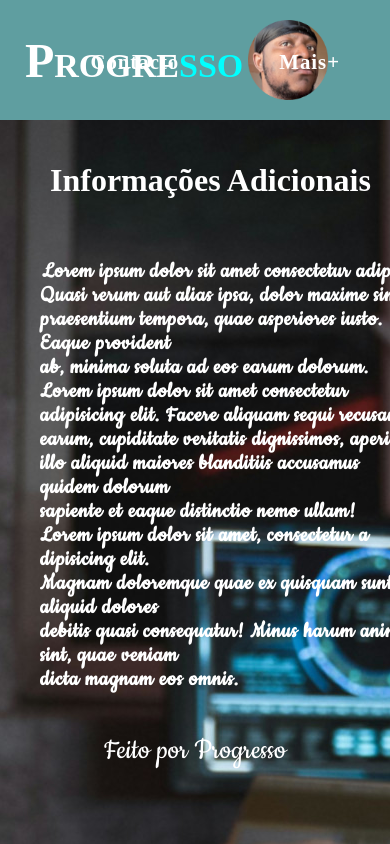
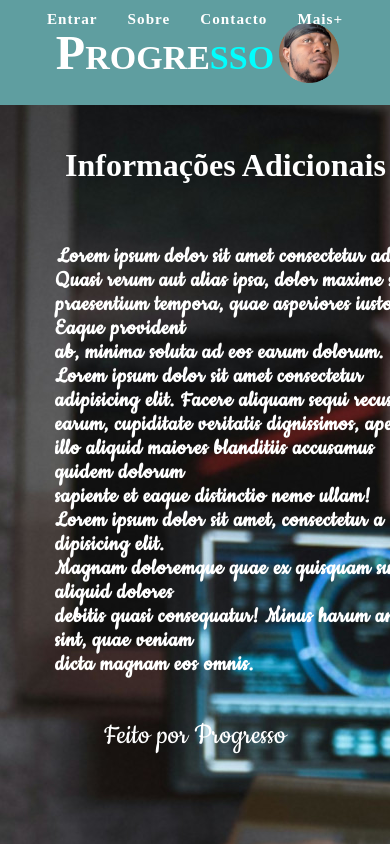
Before and after one commit to Progresso2001/Rest-html-css, a plain HTML site: page index003.html in a window 390 px wide. Shown: the top 844 px of the page. Drawn offline with Linux system fonts and the light colour scheme; a web font is replaced by a local one.

Commit message:
media queries

```diff
--- a/estilo/index003.css
+++ b/estilo/index003.css
@@ -135,3 +135,47 @@ section footer p:hover{
     transform: translateX(-10px);
     transition: 0.3s ease-in-out;
 }
+
+/* Media Queries para Mobile */
+@media (max-width: 768px) {
+    header {
+        flex-direction: column;
+        text-align: center;
+    }
+
+    .logotipo {
+        justify-content: center !important;
+        order: 2;
+    }
+
+    .menu {
+        order: 1;
+        width: 100%;
+        justify-content: center;
+        margin-bottom: 10px;
+    }
+
+    .menu ul {
+        flex-wrap: wrap;
+        justify-content: center;
+    }
+
+    .informacoes {
+        padding: 0 15px;
+    }
+
+    body {
+        background-attachment: scroll;
+    }
+}
+
+@media (max-width: 480px) {
+    .menu li a {
+        padding: 10px 15px;
+        font-size: 0.95em;
+    }
+
+    .logotipo img {
+        width: 60px;
+    }
+}
```
